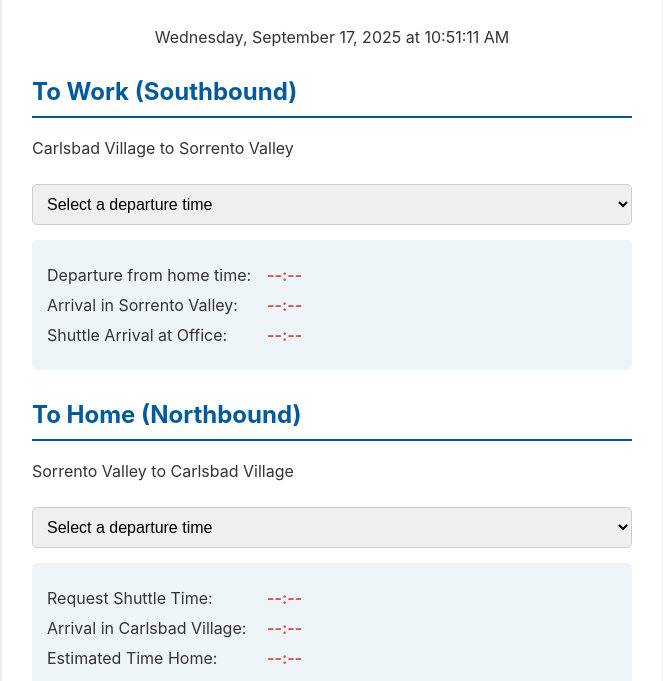
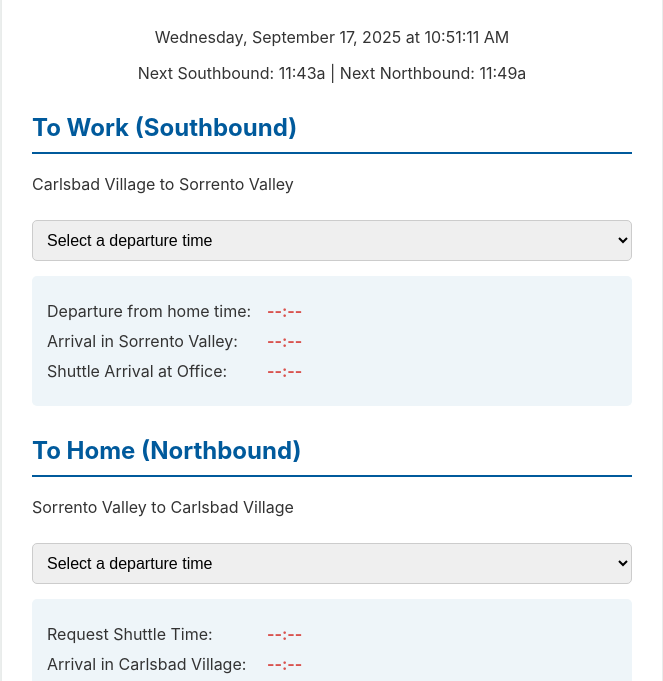
Before and after one commit to gitgiant/train-planner, a plain HTML site: page index.html in a window 1280 px wide. Shown: the part 113-794 px from the top of the page, without its empty margins (308-971 px from the left). Drawn offline with Linux system fonts and the light colour scheme.

Commit message:
added next train

```diff
--- a/index.html
+++ b/index.html
@@ -11,6 +11,7 @@
         <h1>Giant Train in the Ass</h1>
         <div id="datetime-section">
             <p id="datetime"></p>
+            <p id="next-trains"></p>
         </div>
 
         <div class="schedule-section">
--- a/script.js
+++ b/script.js
@@ -75,8 +75,7 @@ document.addEventListener('DOMContentLoaded', () => {
             hours = 0;
         }
 
-        const date = new Date();
-        date.setHours(hours, minutes, 0, 0);
+        const date = new Date(2000, 0, 1, hours, minutes, 0, 0);
         return date;
     }
 
@@ -150,7 +149,13 @@ document.addEventListener('DOMContentLoaded', () => {
 
             if (officeArrivalTimeText !== '--:--') {
                 const officeArrivalDate = parseTime(officeArrivalTimeText);
-                const timeInOfficeMilliseconds = requestShuttleTime - officeArrivalDate;
+                let timeInOfficeMilliseconds = requestShuttleTime - officeArrivalDate;
+
+                // Handle overnight case
+                if (requestShuttleTime < officeArrivalDate) {
+                    timeInOfficeMilliseconds += 24 * 60 * 60 * 1000; // Add a day
+                }
+
                 if (timeInOfficeMilliseconds > 0) {
                     const timeInOfficeHours = Math.floor(timeInOfficeMilliseconds / 3600000);
                     const timeInOfficeMinutes = Math.round((timeInOfficeMilliseconds % 3600000) / 60000);
@@ -178,10 +183,34 @@ document.addEventListener('DOMContentLoaded', () => {
     });
 
     northboundSelect.addEventListener('change', updateNorthboundAndSummaryTimes);
+
     function updateDateTime() {
         const now = new Date();
         const options = { weekday: 'long', year: 'numeric', month: 'long', day: 'numeric', hour: 'numeric', minute: 'numeric', second: 'numeric' };
         document.getElementById('datetime').textContent = now.toLocaleDateString('en-US', options);
+        updateNextTrains();
+    }
+
+    function updateNextTrains() {
+        const now = new Date();
+        const nowTime = now.getHours() * 60 + now.getMinutes();
+
+        const findNextTrain = (trains) => {
+            for (const train of trains) {
+                const trainTime = parseTime(train.departure);
+                const trainMinutes = trainTime.getHours() * 60 + trainTime.getMinutes();
+                if (trainMinutes > nowTime) {
+                    return train.departure;
+                }
+            }
+            return trains[0].departure; // If no more trains today, show the first one for the next day
+        };
+
+        const nextSouthbound = findNextTrain(southboundTrains);
+        const nextNorthbound = findNextTrain(northboundTrains);
+
+        document.getElementById('next-trains').textContent =
+            `Next Southbound: ${nextSouthbound} | Next Northbound: ${nextNorthbound}`;
     }
 
     setInterval(updateDateTime, 1000);
```
